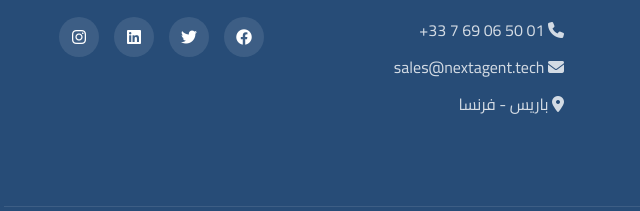
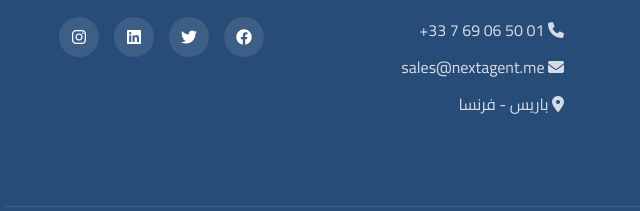
Before and after one commit to Moealsir/NextAgents, a website: page frontend/index.html in a window 1280 px wide. Shown: the part 6118-6329 px from the top of the page, 56-696 px from the left. Drawn offline with Linux system fonts and the light colour scheme; no server answers.

Commit message:
Update footer.html

```diff
--- a/frontend/footer.html
+++ b/frontend/footer.html
@@ -26,7 +26,7 @@
                     <h4 data-ar="تواصل معنا" data-en="Contact">تواصل معنا</h4>
                     <ul>
                         <li><i class="fas fa-phone"></i> <a href="https://wa.me/33769065001" target="_blank" rel="noopener noreferrer" aria-label="WhatsApp">01 50 06 69 7 33+</a></li>
-                        <li><i class="fas fa-envelope"></i> <a href="mailto:sales@nextagent.tech">sales@nextagent.tech</a></li>
+                        <li><i class="fas fa-envelope"></i> <a href="mailto:sales@nextagent.me">sales@nextagent.me</a></li>
                         <li><i class="fas fa-map-marker-alt"></i> <span data-ar="باريس - فرنسا" data-en="Paris - France">باريس - فرنسا</span></li>
                     </ul>
                 </div>
```
